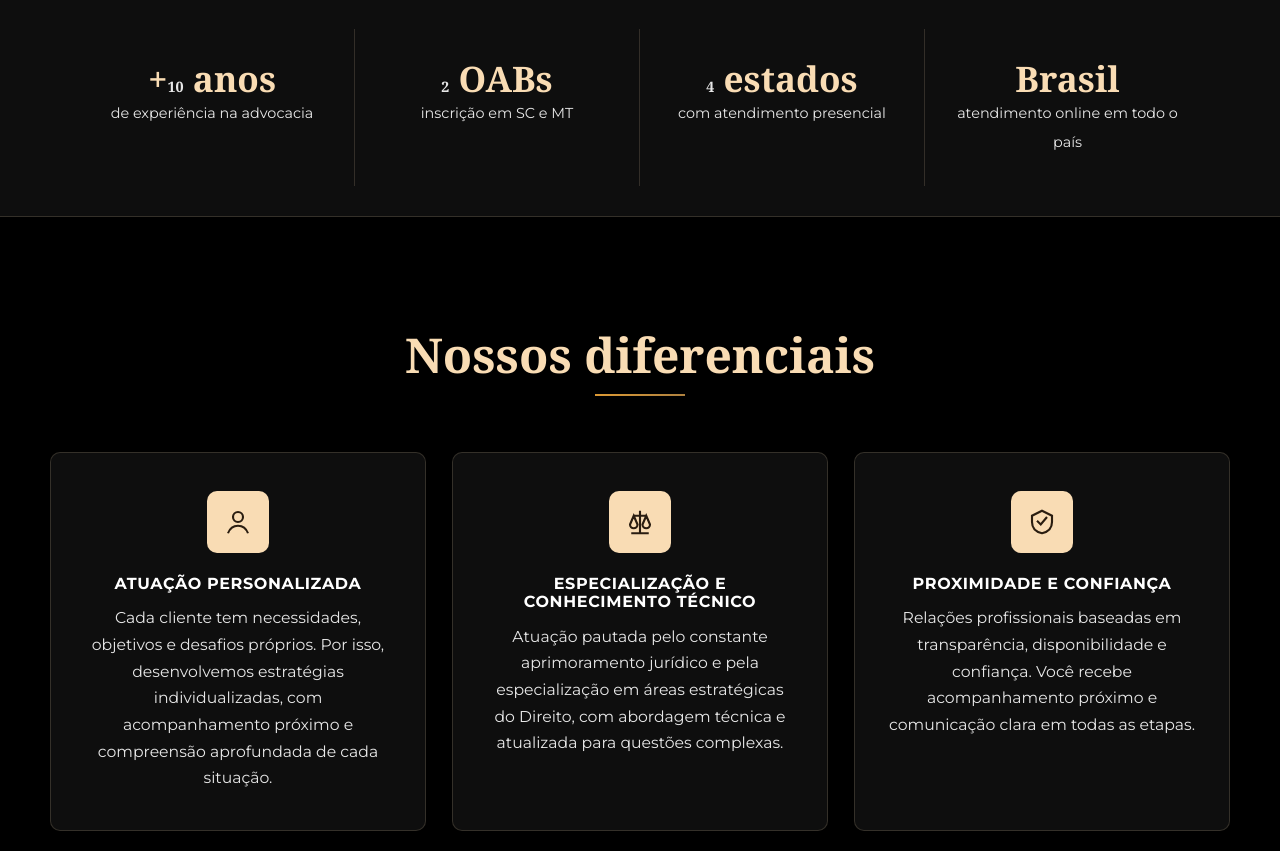
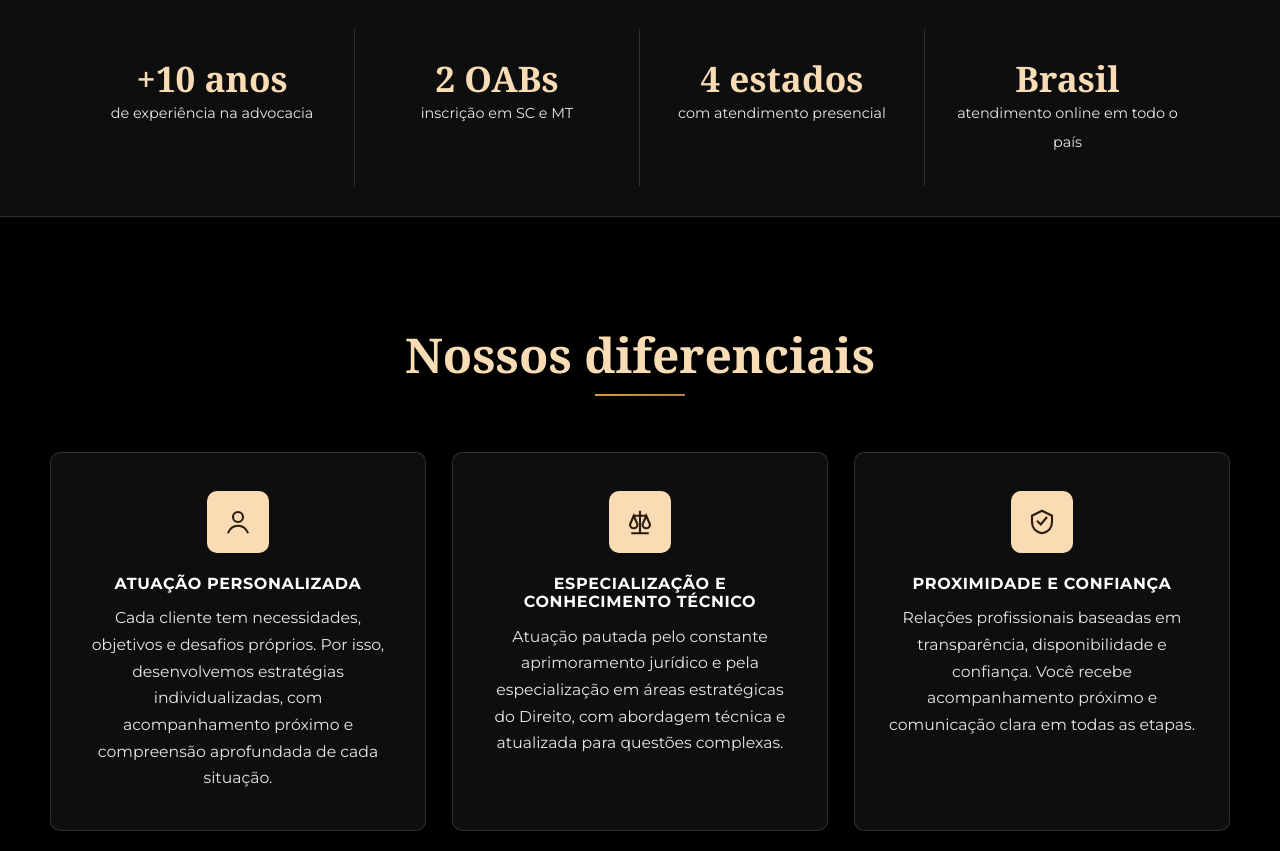
Before and after one commit to lucascamposmelo1-bit/site-camposmelo, a plain HTML site: page index.html in a window 1280 px wide. Shown: the part 931-1782 px from the top of the page. Drawn offline with Linux system fonts and the light colour scheme; a web font is replaced by a local one.

Commit message:
Corrige tamanho dos números animados
Co-Authored-By: Claude Opus 5.5 <noreply@anthropic.com>
Claude-Session: https://claude.ai/code/session_01AaFdKJnxPdbbmHKZvWb6Xx

```diff
--- a/index.html
+++ b/index.html
@@ -87,6 +87,7 @@ h3{font-size:1.3rem;color:var(--peach)}
 .trust div:last-child{border-right:0}
 .trust b{display:block;font-family:var(--serif);font-size:2.2rem;color:var(--peach);line-height:1.1}
 .trust span{font-size:.9rem;color:var(--soft)}
+.trust b span{font-size:inherit;color:inherit}
 
 section{padding:110px 0}
 
```
